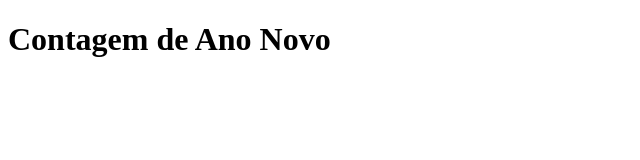
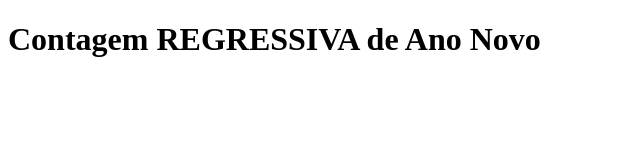
Before and after one commit to hazielfarias/Projeto-Aula-Larissa, a plain HTML site: page index.html in a window 1280 px wide. Shown: the whole page, without its empty margins (0-640 px from the left). Drawn offline with Linux system fonts and the light colour scheme.

Commit message:
Mudado o titulo e a mensagem de felicitação

```diff
--- a/index.html
+++ b/index.html
@@ -6,14 +6,14 @@
         <title>Aula 01 - Larissa</title>
     </head>
     <body>
-        <h1 id="titulo">Contagem de Ano Novo</h1>
+        <h1 id="titulo">Contagem REGRESSIVA de Ano Novo</h1>
         <script>
             var contador = 10;
             while(contador >= 1){
                 console.log(contador);
                 contador = contador-1;
             }
-            console.log("Feliz 2021");
+            console.log("Feliz COVID-21");
         </script>
     </body>
 </html>
```
